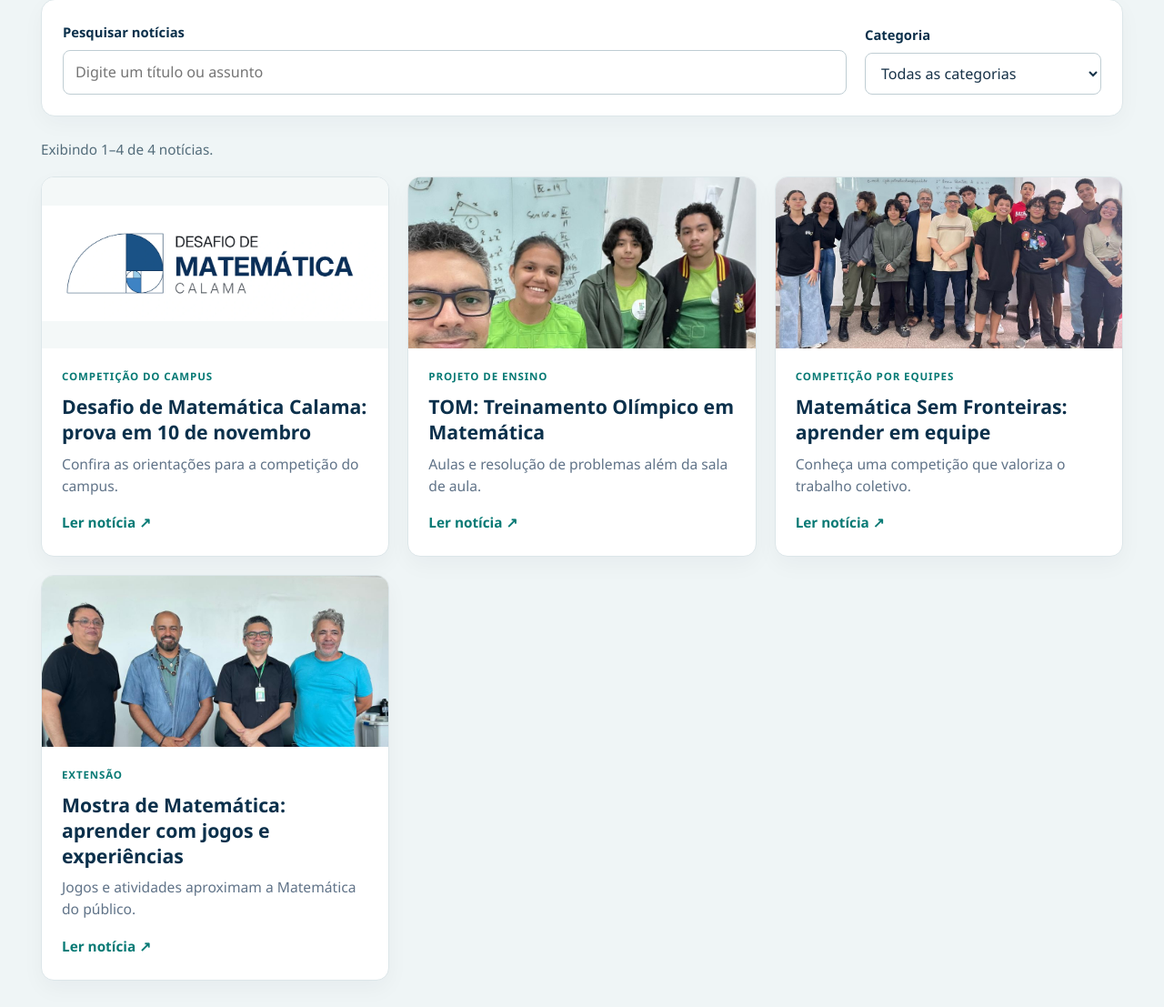
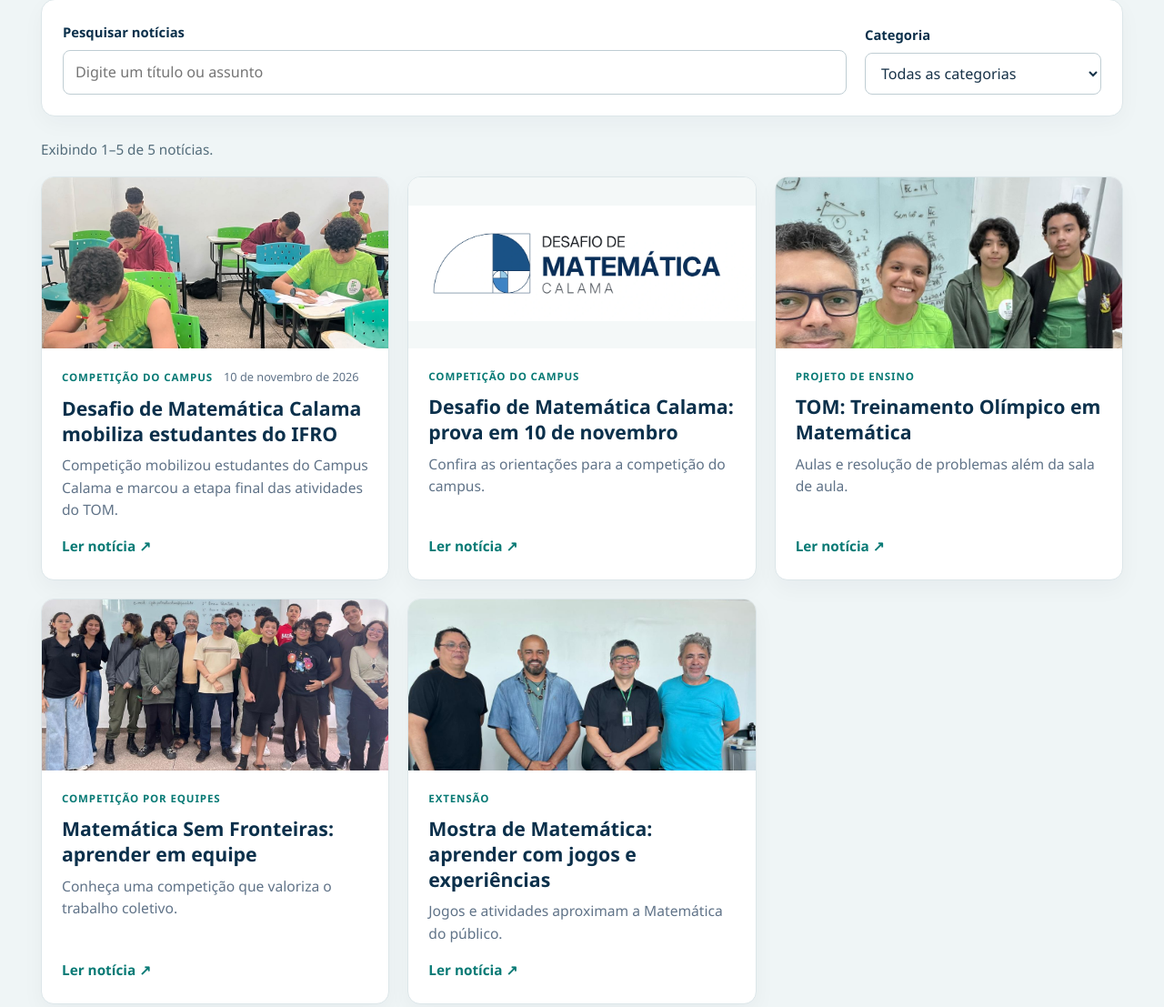
Before and after one commit to vlad9870/matematica-campus-calama, a plain HTML site: page noticias.html in a window 1280 px wide. Shown: the part 535-1642 px from the top of the page at 91% size. Drawn offline with Linux system fonts and the light colour scheme.

Commit message:
Notícia desafio

```diff
--- a/noticia.html
+++ b/noticia.html
@@ -121,6 +121,6 @@
 <div class="dialog-actions"><a class="button button-navy" hidden="" href="#" id="pending-alt" rel="noopener noreferrer" target="_blank">Visitar site do evento ↗</a><button class="button button-light" data-close-dialog="" type="button">Voltar à página</button></div>
 </dialog>
 <script src="site-base.js?v=1" defer></script>
-<script src="noticias.js?v=1" defer></script>
+<script src="noticias.js?v=2" defer></script>
 </body>
 </html>
--- a/noticias.js
+++ b/noticias.js
@@ -254,14 +254,20 @@
     for (const paragrafo of (Array.isArray(item.paragrafos) ? item.paragrafos : [])) {
       container.append(elemento('p', '', paragrafo));
     }
+    // Link complementar da notícia: aceita URLs HTTP(S) completas e páginas HTML internas.
     if (item.link && typeof item.link.url === 'string') {
-      const destino = item.link.url;
-      if (/^(https?:\/\/|[a-z0-9_.-]+\.html(?:[?#].*)?)$/i.test(destino)) {
+      const destino = item.link.url.trim();
+      const externo = /^https?:\/\/[^\s]+$/i.test(destino);
+      const interno = /^[a-z0-9_./-]+\.html(?:[?#].*)?$/i.test(destino);
+      if (externo || interno) {
         const p = elemento('p');
         const a = elemento('a', 'story-related-link', item.link.texto || 'Saiba mais ↗');
         a.href = destino;
-        if (/^https?:\/\//i.test(destino)) { a.target = '_blank'; a.rel = 'noopener noreferrer'; }
-        p.append(a); container.append(p);
+        if (externo) { a.target = '_blank'; a.rel = 'noopener noreferrer'; }
+        p.append(a);
+        container.append(p);
+      } else {
+        console.warn('Link de notícia não reconhecido:', destino);
       }
     }
   }
--- a/noticias.json
+++ b/noticias.json
@@ -1,5 +1,28 @@
 {
   "noticias": [
+
+{
+  "slug": "desafio-calama-2026-realizado",
+  "data": "2026-11-10",
+  "tipo": "competicao",
+  "categoria": "COMPETIÇÃO DO CAMPUS",
+  "titulo": "Desafio de Matemática Calama mobiliza estudantes do IFRO",
+  "tituloDestaque": "Desafio de Matemática Calama 2026 reúne estudantes",
+  "resumo": "Competição mobilizou estudantes do Campus Calama e marcou a etapa final das atividades do TOM.",
+  "subtitulo": "Estudantes participaram da competição de Matemática realizada em 10 de novembro.",
+  "imagem": "imagens/desafio-calama-2026-prova.jpeg",
+  "legenda": "Estudantes durante o Desafio de Matemática Calama 2026.",
+  "largo": false,
+  "paragrafos": [
+    "O Instituto Federal de Rondônia (IFRO), Campus Porto Velho Calama, realizou nesta terça-feira (10/11) o Desafio de Matemática Calama 2026. A competição ocorreu conforme o planejado e contou com a participação de estudantes que demonstraram entusiasmo e satisfação com a experiência. A iniciativa integra o projeto de ensino Treinamento Olímpico em Matemática (TOM), marcando a etapa final das atividades desenvolvidas pelo projeto neste ano. Segundo o professor Vlademir Fernandes, “Esta atividade é importante para incentivar os estudantes do Campus ao estudo da Matemática e estimular a superação de desafios”.",
+    "Os gabaritos e as soluções das provas serão divulgados nesta quarta-feira (11/11). A cerimônia de premiação está prevista para o dia 19 de novembro, quando serão reconhecidos os estudantes que se destacaram na competição, encerrando mais uma etapa de incentivo à aprendizagem, ao raciocínio lógico e à valorização da Matemática no Campus Porto Velho Calama.",
+    "Acompanhe os resultados! Acesse o site oficial do Desafio de Matemática Calama para conferir os gabaritos, as soluções das provas, os resultados e todas as informações sobre a premiação."
+  ],
+  "link": {
+  "url": "https://desafiomatematicacalama.netlify.app/",
+  "texto": "Acessar o site oficial do Desafio Calama ↗"
+  }
+},
     {
       "slug": "desafio-2026",
       "data": null,
```
Also changed, not shown: imagens/desafio-calama-2026-prova.jpeg (added).
